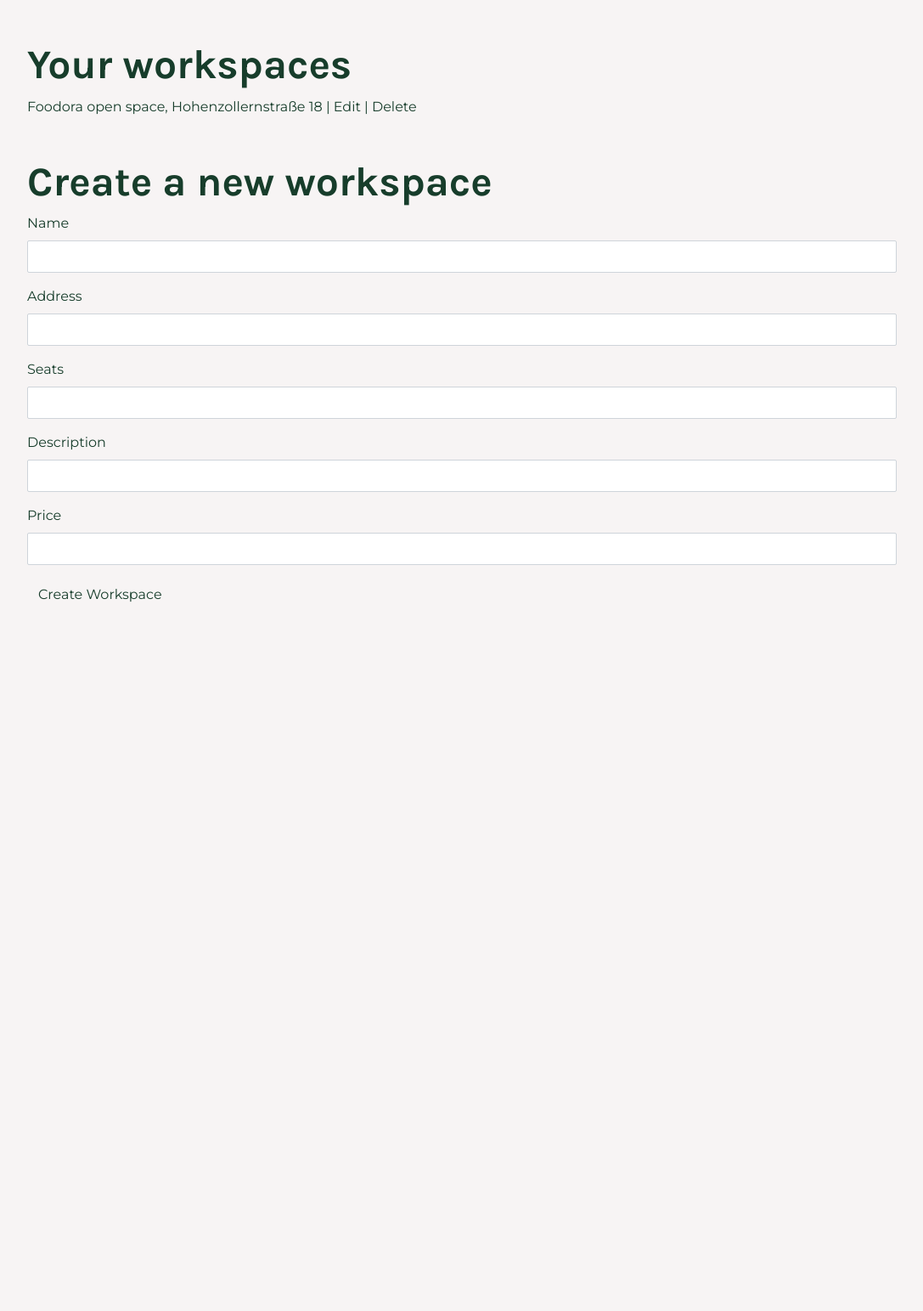
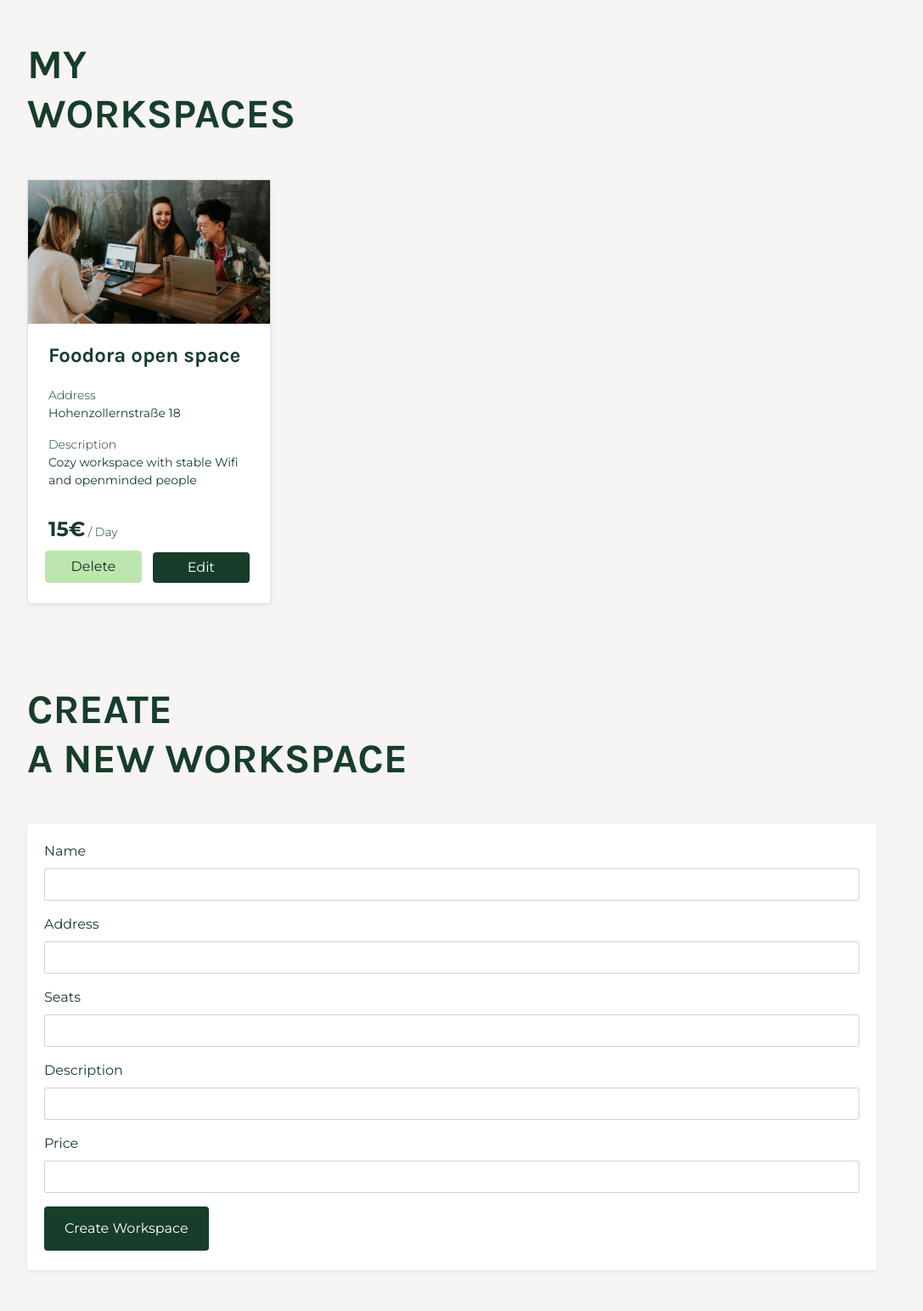
Before and after one commit to melanieschaufler/flexdex, a Rails app: page /workspaces/new in a window 1280 px wide. Shown: the part 82-1625 px from the top of the page at 85% size, without its empty margins (96-1183 px from the left). Before the commit the page ends 791 px from the top, so only its background shows below. Run offline with Rails 7, Linux system fonts and the light colour scheme; a user stored in the database is signed in; style sheets or scripts are compiled from the project's sources; some libraries are stand-ins or nearby versions.

Commit message:
design bookings and workspaces

```diff
--- a/app/assets/stylesheets/components/_workspace-card.scss
+++ b/app/assets/stylesheets/components/_workspace-card.scss
@@ -46,7 +46,7 @@
 }
 
 #price-wrapper {
-  margin-bottom: 0;
+  margin-bottom: 45px;
   position: absolute;
   left: 24px;
   bottom: 24px;
@@ -56,3 +56,37 @@
 .card-image {
   width: 100%;
 }
+
+#edit-btn {
+  width: 40%;
+  position: absolute;
+  right: 24px;
+  bottom: 24px;
+  padding: 0.375rem 0.75rem;
+}
+
+#delete-btn {
+  width: 40%;
+  position: absolute;
+  right: 24px;
+  left: 20px;
+  bottom: 24px;
+  border-radius: 4px;
+}
+
+.card-create {
+  flex-basis: 40%;
+  background-color: white;
+  box-shadow: 0 2px 5px rgb(230,230,230);
+  border-radius: 3px;
+  margin-right: 24px;
+  height: 525px;
+  margin-bottom: 48px;
+  margin-top: 48px;
+  padding: 20px;
+  padding-bottom: 50px;
+}
+
+.button-primary {
+  border: 0px;
+}
--- a/app/views/shared/_navbar.html.erb
+++ b/app/views/shared/_navbar.html.erb
@@ -15,7 +15,7 @@
           <%= link_to "Discover Workspaces", workspaces_path, class: "nav-link" %>
         </li>
         <li class="nav-item">
-          <%= link_to "Become a Host", "#", class: "nav-link" %>
+          <%= link_to "Become a Host", new_workspace_path, class: "nav-link" %>
         </li>
         <li class="nav-item dropdown">
           <%= image_tag "https://kitt.lewagon.com/placeholder/users/ssaunier", class: "avatar dropdown-toggle", id: "navbarDropdown", data: { toggle: "dropdown" }, 'aria-haspopup': true, 'aria-expanded': false %>
--- a/app/views/workspaces/_form.html.erb
+++ b/app/views/workspaces/_form.html.erb
@@ -11,6 +11,6 @@
   </div>
 
   <div class="form-actions">
-    <%= f.button :submit %>
+    <%= f.submit class: "button-primary"  %>
   </div>
 <% end %>
--- a/app/views/workspaces/edit.html.erb
+++ b/app/views/workspaces/edit.html.erb
@@ -1,3 +1,3 @@
-<h1>Update your workspace</h1>
+<h1>UPDATE YOUR WORKSPACE</h1>
 
 <%= render 'form', workspace: @workspace %>
--- a/app/views/workspaces/new.html.erb
+++ b/app/views/workspaces/new.html.erb
@@ -1,11 +1,23 @@
-<h1>Your workspaces</h1>
+<h1>MY <br> WORKSPACES</h1>
 
-<% current_user.workspaces.each do |workspace| %>
-<p><%= workspace.name %>, <%= workspace.address %> | <%= link_to 'Edit', edit_workspace_path(workspace) %> |
-<%= link_to 'Delete', workspace_path(workspace), method: :delete, data: { confirm: 'Are you sure?' } %>
-</p>
-<% end%>
+<div class="cards-workspaces">
+    <% current_user.workspaces.each do |workspace| %>
+        <div class="card">
+          <%= image_tag 'workspace-01.png', class: "card-image"%>
+        <div class="card-content">
+          <h2><%= workspace.name %></h2>
+          <p>Address </br><strong><%= workspace.address %></strong></p>
+          <p>Description </br><strong><%= workspace.description %></strong></p>
+          <p id="price-wrapper"><span id="price"><%= workspace.price %>€</span> / Day</p>
+          <%= link_to 'Edit', edit_workspace_path(workspace) , class: "btn button-primary", id: "edit-btn"%>
+          <%= link_to 'Delete', workspace_path(workspace) ,method: :delete, data: { confirm: 'Are you sure?' }, class: "btn btn-warning", id: "delete-btn"%>
+        </div>
+        </div>
+    <% end %>
+</div>
 
-<h1>Create a new workspace</h1>
+<h1>CREATE <br> A NEW WORKSPACE</h1>
 
+  <div class="card-create">
 <%= render 'form', workspace: @workspace %>
+  </div>
--- a/app/views/workspaces/show.html.erb
+++ b/app/views/workspaces/show.html.erb
@@ -4,7 +4,6 @@
 <p>Description: <%= @workspace.description %></p>
 <p>Price: <%= @workspace.price %> € / day</p>
 <p>Seats: <%= @workspace.seats %></p>
-<p>Host: <%= @workspace.user_id %></p>
 
 </br>
 
```
Also changed, not shown: app/views/bookings/my_bookings.html.erb (+20 -7 lines).
